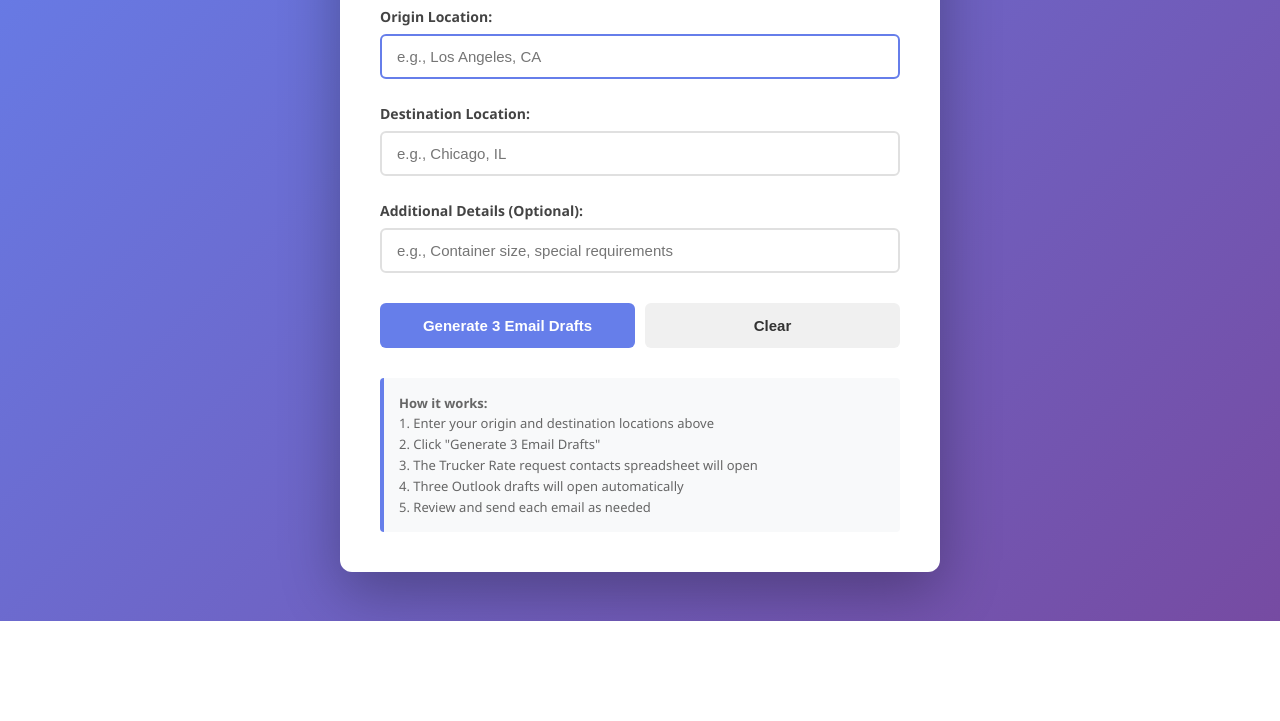
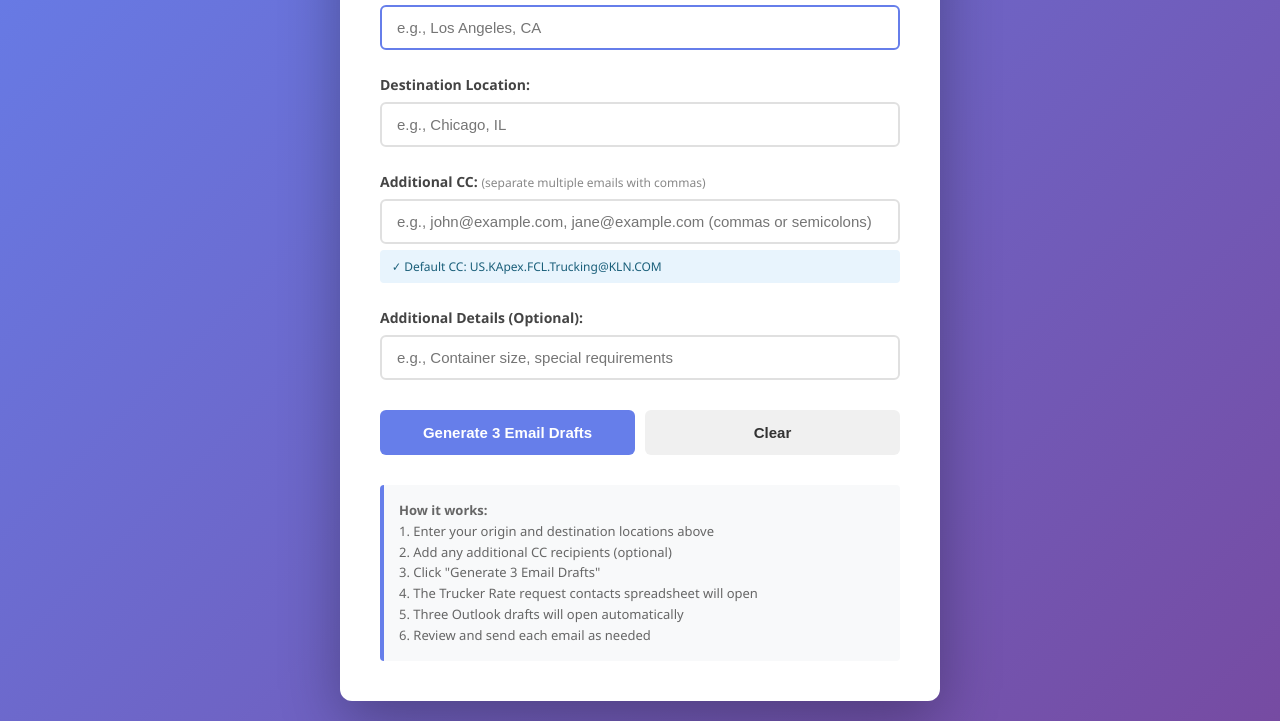
Before and after one commit to boomervazquez/Drayage-Rate-Request-Generator, a plain HTML site: page index.html in a window 1280 px wide. Shown: the part 179-900 px from the top of the page. Before the commit the page ends 800 px from the top, so only its background shows below. Drawn offline with Linux system fonts and the light colour scheme.

Commit message:
Update index.html

```diff
--- a/index.html
+++ b/index.html
@@ -52,6 +52,12 @@
             color: #444;
             font-weight: 600;
             font-size: 14px;
+        }
+
+        .label-hint {
+            font-weight: normal;
+            color: #888;
+            font-size: 12px;
         }
 
         input[type="text"] {
@@ -147,6 +153,15 @@
             display: none;
             text-align: center;
         }
+
+        .default-cc {
+            background: #e8f4fd;
+            color: #1a5f7a;
+            padding: 8px 12px;
+            border-radius: 4px;
+            font-size: 12px;
+            margin-top: 6px;
+        }
     </style>
 </head>
 <body>
@@ -166,6 +181,12 @@
             </div>
 
             <div class="form-group">
+                <label for="additionalCC">Additional CC: <span class="label-hint">(separate multiple emails with commas)</span></label>
+                <input type="text" id="additionalCC" name="additionalCC" placeholder="e.g., john@example.com, jane@example.com (commas or semicolons)">
+                <div class="default-cc">✓ Default CC: US.KApex.FCL.Trucking@KLN.COM</div>
+            </div>
+
+            <div class="form-group">
                 <label for="additionalDetails">Additional Details (Optional):</label>
                 <input type="text" id="additionalDetails" name="additionalDetails" placeholder="e.g., Container size, special requirements">
             </div>
@@ -177,16 +198,17 @@
         </form>
 
         <div id="successMessage" class="success-message">
-            ✓ Opening 3 email drafts in Outlook...
+            ✔ Opening 3 email drafts in Outlook...
         </div>
 
         <div class="info-box">
             <p><strong>How it works:</strong></p>
             <p>1. Enter your origin and destination locations above<br>
-            2. Click "Generate 3 Email Drafts"<br>
-            3. The Trucker Rate request contacts spreadsheet will open<br>
-            4. Three Outlook drafts will open automatically<br>
-            5. Review and send each email as needed</p>
+            2. Add any additional CC recipients (optional)<br>
+            3. Click "Generate 3 Email Drafts"<br>
+            4. The Trucker Rate request contacts spreadsheet will open<br>
+            5. Three Outlook drafts will open automatically<br>
+            6. Review and send each email as needed</p>
         </div>
     </div>
 
@@ -197,6 +219,7 @@
             const origin = document.getElementById('origin').value.trim();
             const destination = document.getElementById('destination').value.trim();
             const additionalDetails = document.getElementById('additionalDetails').value.trim();
+            const additionalCC = document.getElementById('additionalCC').value.trim();
 
             if (!origin || !destination) {
                 alert('Please fill in both origin and destination locations.');
@@ -229,7 +252,13 @@ Operations Manager
 K-Apex (SFO) - 877 Mahler Rd. 2nd Floor, Burlingame, CA 94010
 D 1 650 754 6744 | T 1 650 589 2575  | M 1 802 355 1998 | E Leandro.Vazquez@kln.com THE ONE · IN ASIA  | www.k-apex.kln.com`;
 
-            const cc = 'US.KApex.FCL.Trucking@KLN.COM';
+            // Build CC list - start with default, add user additions
+            // Convert commas to semicolons for Outlook compatibility
+            let cc = 'US.KApex.FCL.Trucking@KLN.COM';
+            if (additionalCC) {
+                const formattedCC = additionalCC.replace(/,/g, ';').replace(/\s*;\s*/g, '; ');
+                cc += '; ' + formattedCC;
+            }
 
             // Encode the email content for mailto link
             const mailtoLink = `mailto:?subject=${encodeURIComponent(subject)}&cc=${encodeURIComponent(cc)}&body=${encodeURIComponent(body)}`;
```
